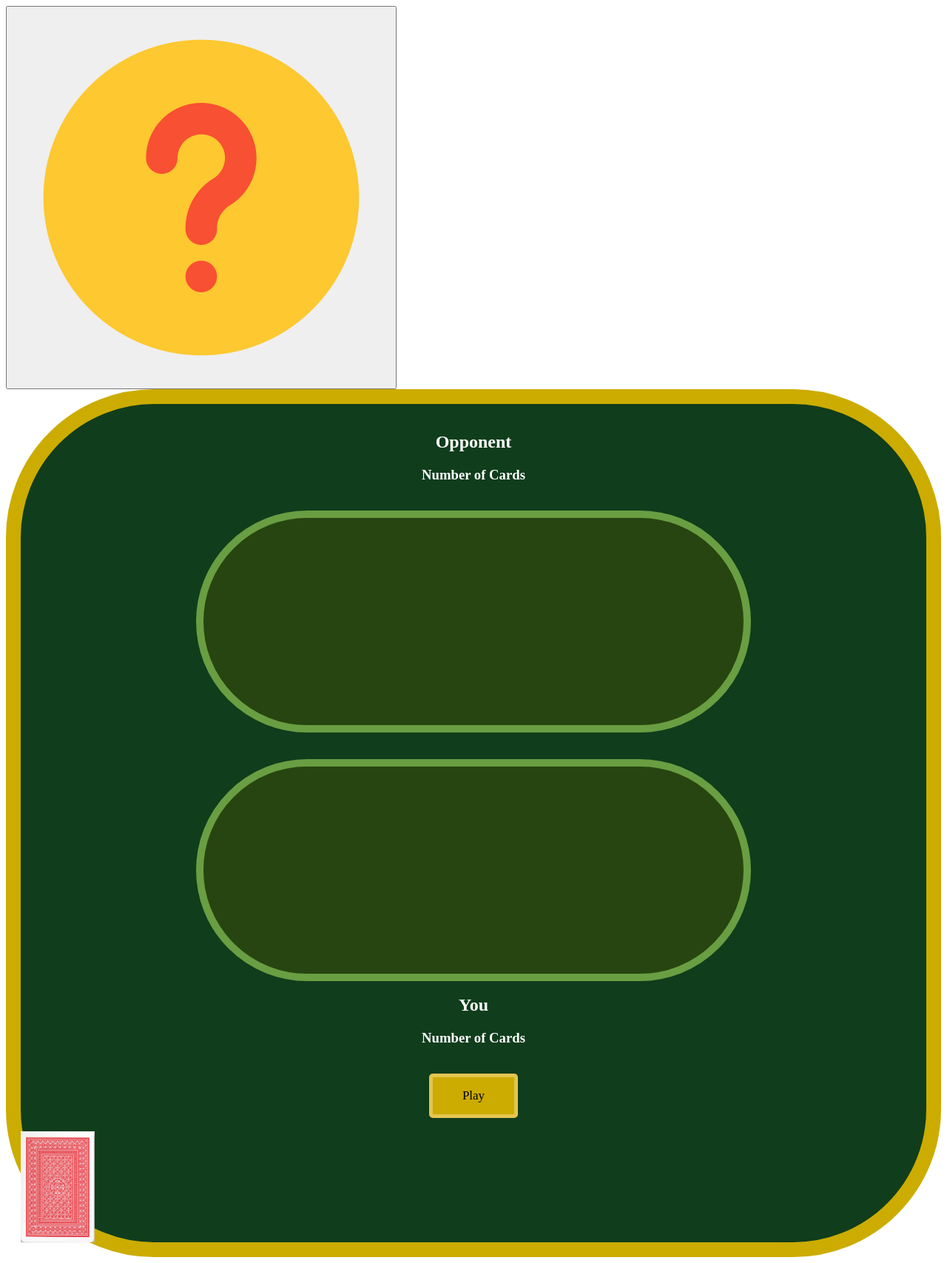
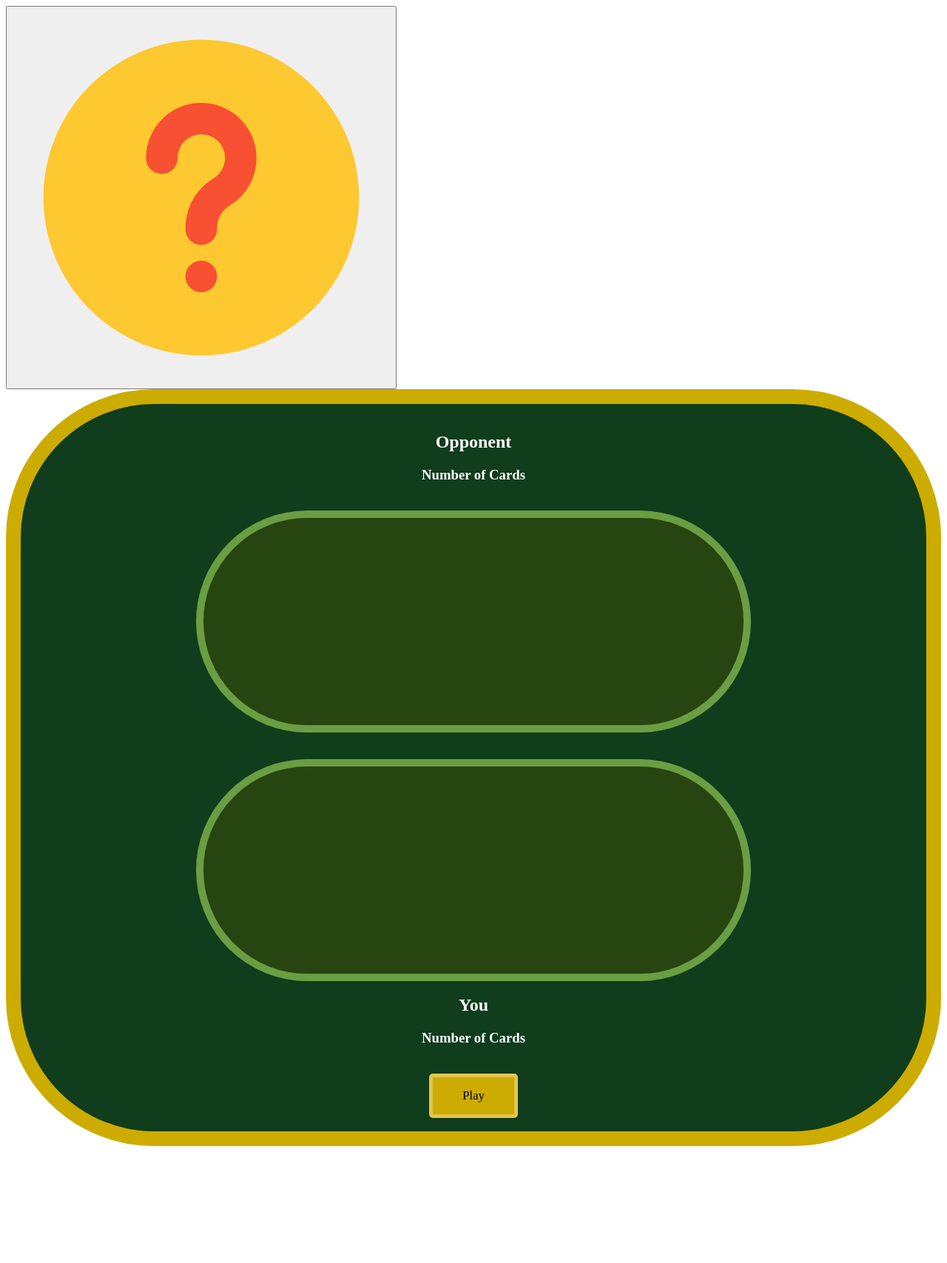
Before and after one commit to SRIHITAKOTT1213/DVASS, a Jekyll site: the page built from _pages/war.md, in a window 1280 px wide. Shown: the whole page at 74% size. Built offline with Jekyll 4.4.1, drawn with Linux system fonts in a browser that asks for light colours; after the commit the page ends 1557 px from its top, so only the background shows below that.

Commit message:
facedowncard hide

```diff
--- a/_pages/war.md
+++ b/_pages/war.md
@@ -46,13 +46,13 @@ permalink: /war/
             <br>
             <button id="draw_button" class="select_button" style="display:none" onclick="buttonDraw();moveCardUp()">Draw</button>
             <div id="win_text"></div>
+            <img src="{{ site.baseurl }}/images/blackjack/facedown_card.png" id="faceDownCard" style="display:none" onclick="moveCardUp()">
             <button id="play_again" class="select_button" style="display:block" onclick="gameStart()">Play</button><button id="finish_game" class="select_button" style="display:none" onclick="record()">Finish and Submit Score</button>
             <input id="username_input" class="db_input" type="text" style="display:none"><button id="submit_button" class="select_button" style="display:none">Submit</button>
         </div>
         <br>
         <div>
     </div>
-    <img src="{{ site.baseurl }}/images/blackjack/facedown_card.png" id="faceDownCard" onclick="moveCardUp()">
 
 <style>
     .big_ol_cont {
```
Also changed, not shown: other parts of _pages/war.md (+2 -1 lines).
